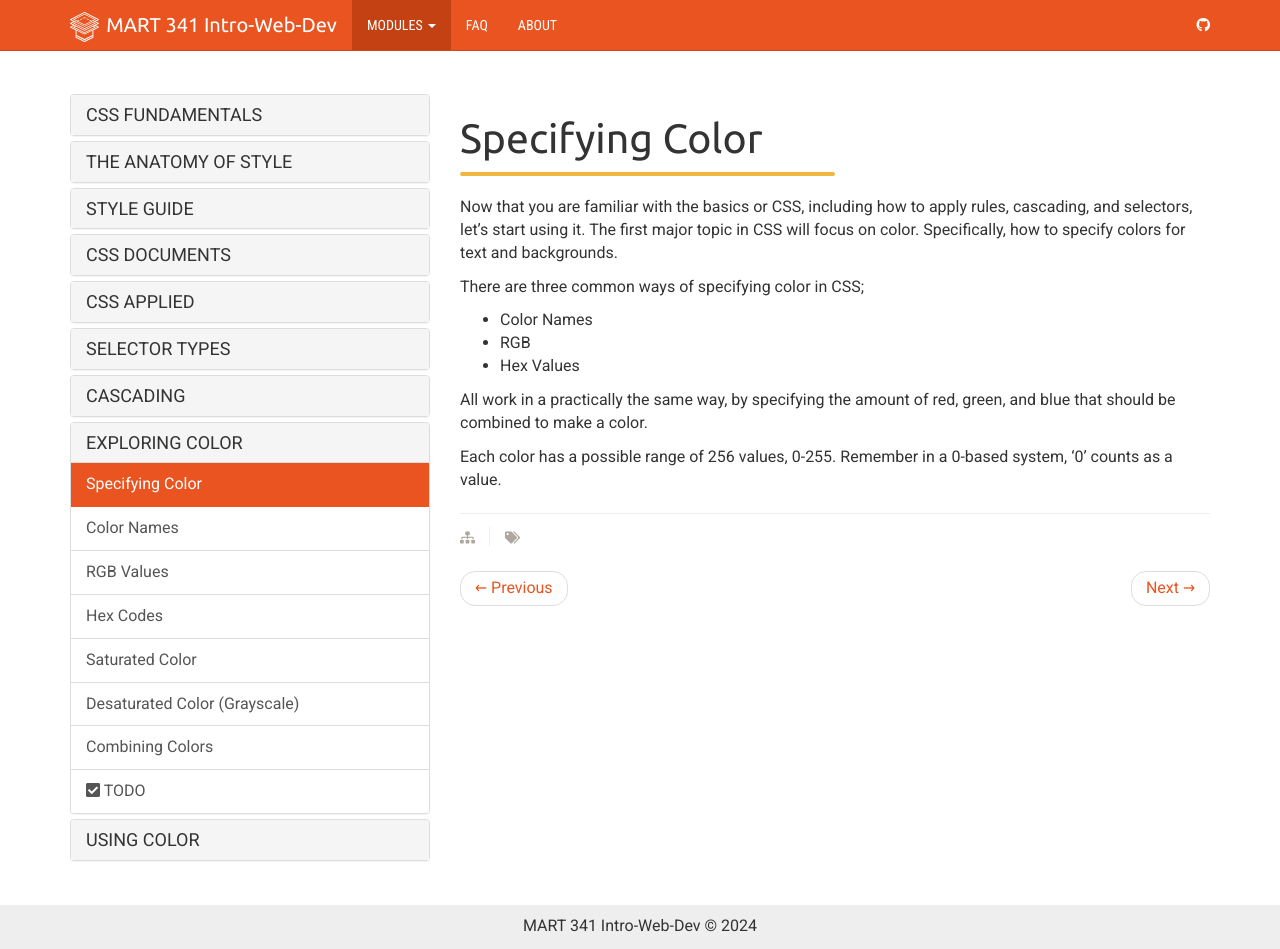
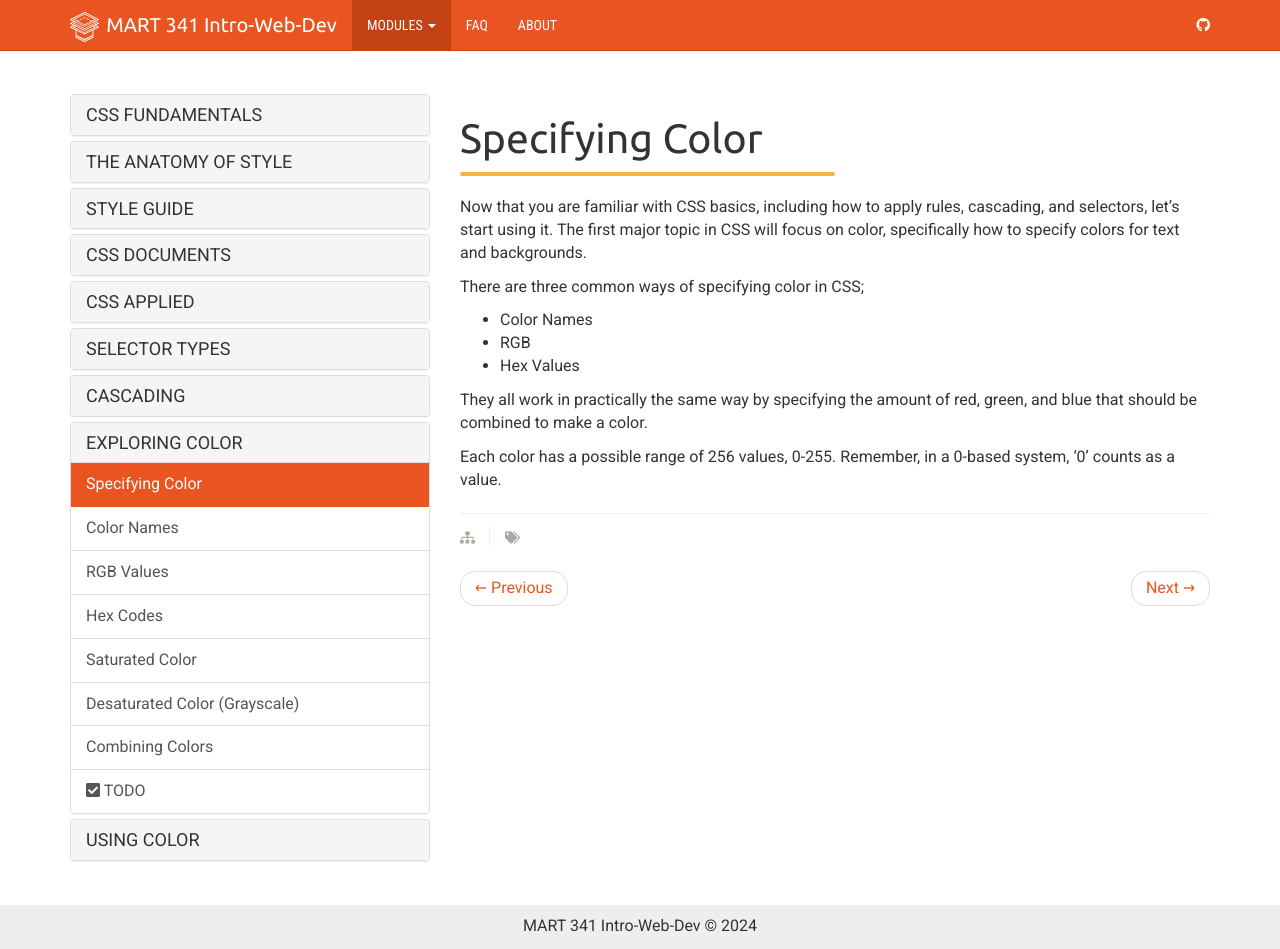
Before and after one commit to Montana-Media-Arts/webDesignFall2024, a Jekyll site: the page built from _docs/topic-09/09-exploring/01-page.md, in a window 1280 px wide and 949 px high. Built offline with Jekyll 4.4.1, drawn with Linux system fonts in a browser that asks for light colours; nearby versions of some CDN libraries.

Commit message:
Update 01-page.md

```diff
--- a/_docs/topic-09/09-exploring/01-page.md
+++ b/_docs/topic-09/09-exploring/01-page.md
@@ -6,7 +6,7 @@ permalink: /topic-09/specify-color/
 
 <div class="divider-heading"></div>
 
-Now that you are familiar with the basics or CSS, including how to apply rules, cascading, and selectors, let's start using it. The first major topic in CSS will focus on color. Specifically, how to specify colors for text and backgrounds.
+Now that you are familiar with CSS basics, including how to apply rules, cascading, and selectors, let's start using it. The first major topic in CSS will focus on color, specifically how to specify colors for text and backgrounds.
 
 There are three common ways of specifying color in CSS;
 
@@ -14,6 +14,6 @@ There are three common ways of specifying color in CSS;
 - RGB
 - Hex Values
 
-All work in a practically the same way, by specifying the amount of red, green, and blue that should be combined to make a color.
+They all work in practically the same way by specifying the amount of red, green, and blue that should be combined to make a color.
 
-Each color has a possible range of 256 values, 0-255. Remember in a 0-based system, '0' counts as a value.
+Each color has a possible range of 256 values, 0-255. Remember, in a 0-based system, '0' counts as a value.
```
